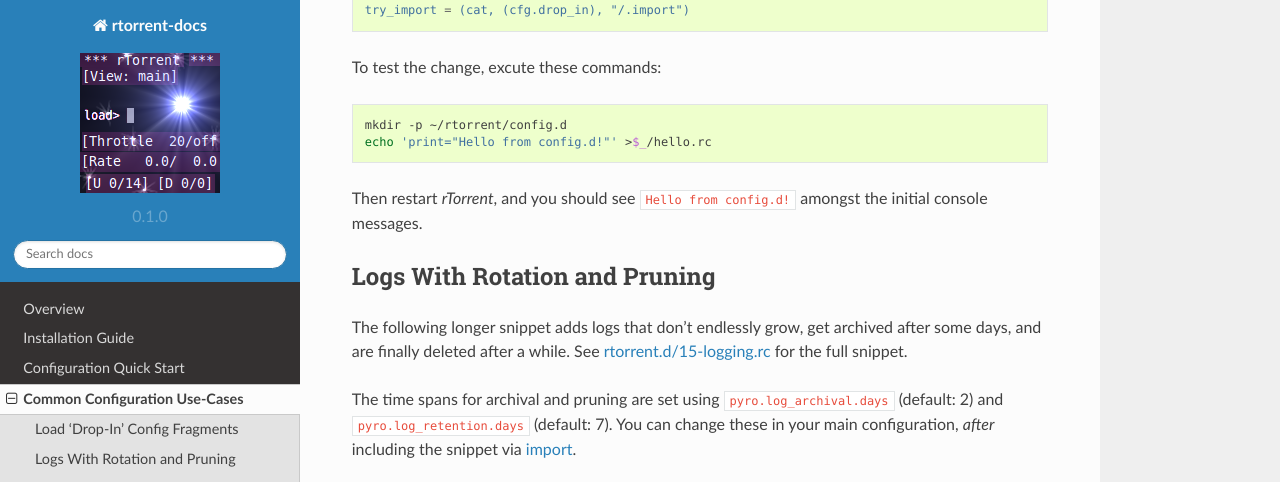
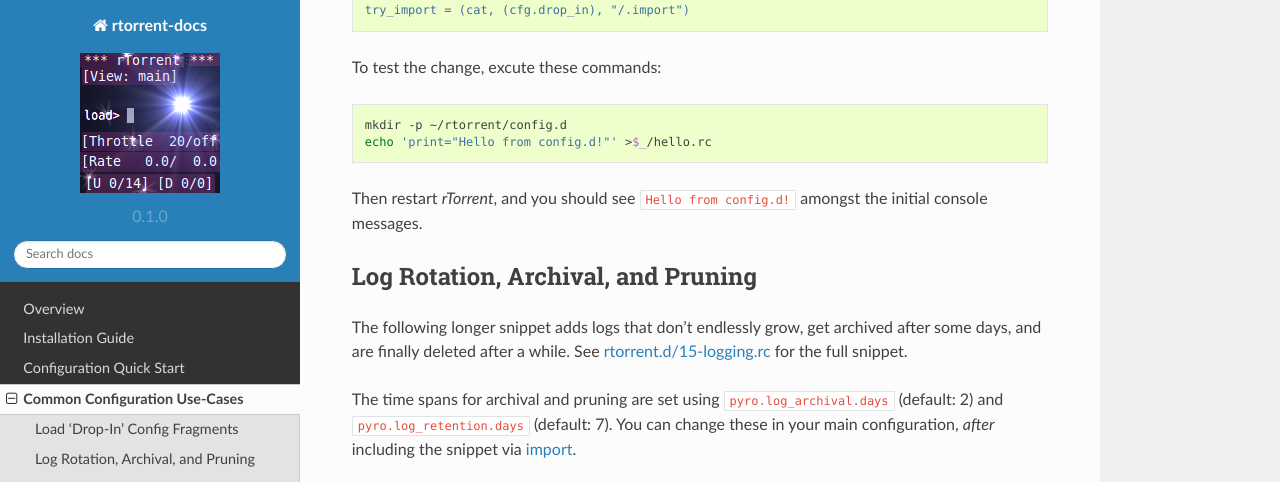
Before and after one commit to rtorrent-community/rtorrent-docs, a Sphinx documentation site: the page built from docs/use-cases.rst, in a window 1280 px wide and 900 px high, scrolled down 438 px, cut to the strip 0-482 px from the top of the window. Built offline with Sphinx 7.4.7 and the Read the Docs theme 2.0.0, drawn with Linux system fonts in a browser that asks for light colours.

Commit message:
logs: better title

```diff
--- a/docs/use-cases.rst
+++ b/docs/use-cases.rst
@@ -36,8 +36,8 @@ Then restart *rTorrent*, and you should see ``Hello from config.d!``
 amongst the initial console messages.
 
 
-Logs With Rotation and Pruning
-------------------------------
+Log Rotation, Archival, and Pruning
+-----------------------------------
 
 The following longer snippet adds logs that don't endlessly grow,
 get archived after some days, and are finally deleted after a while.
```
